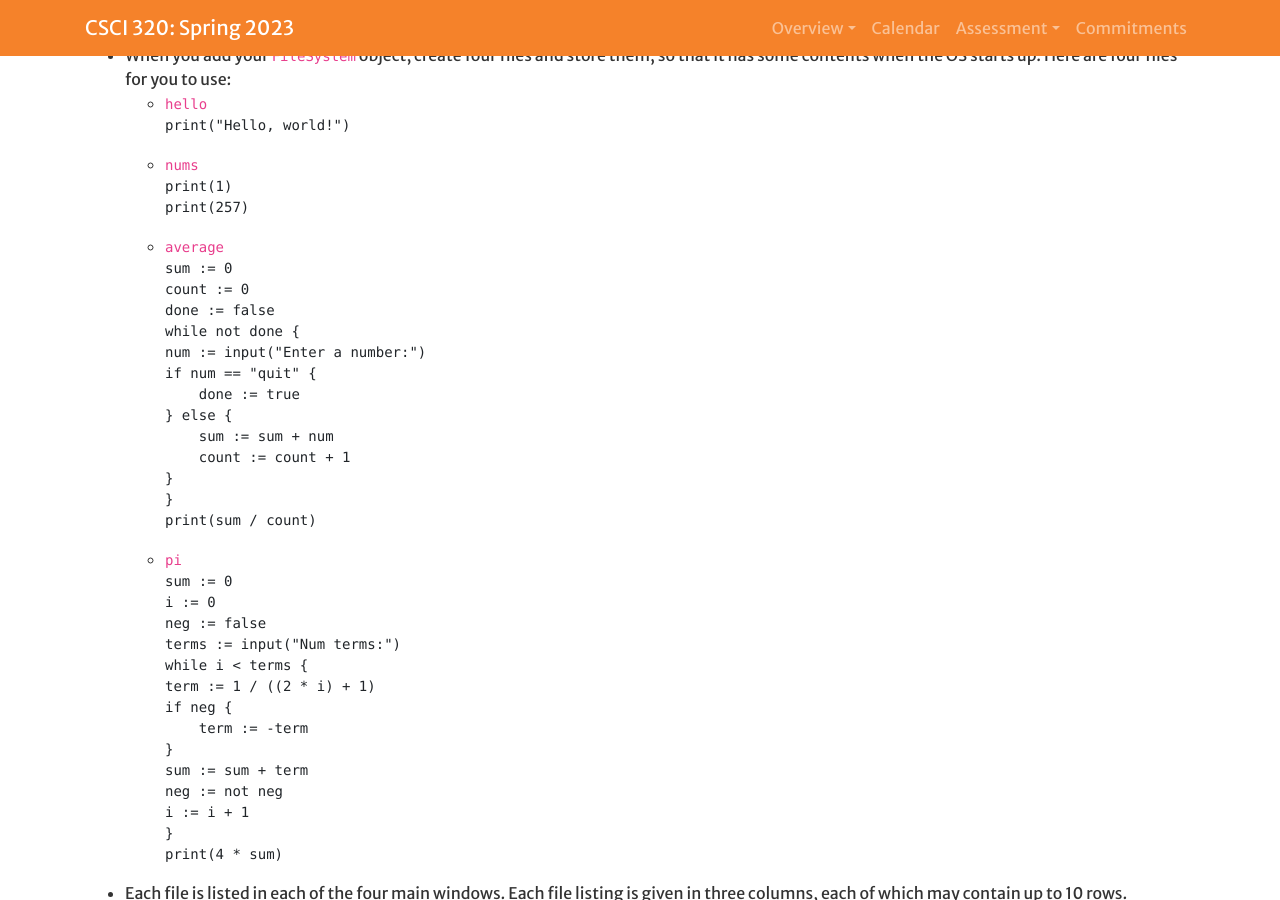
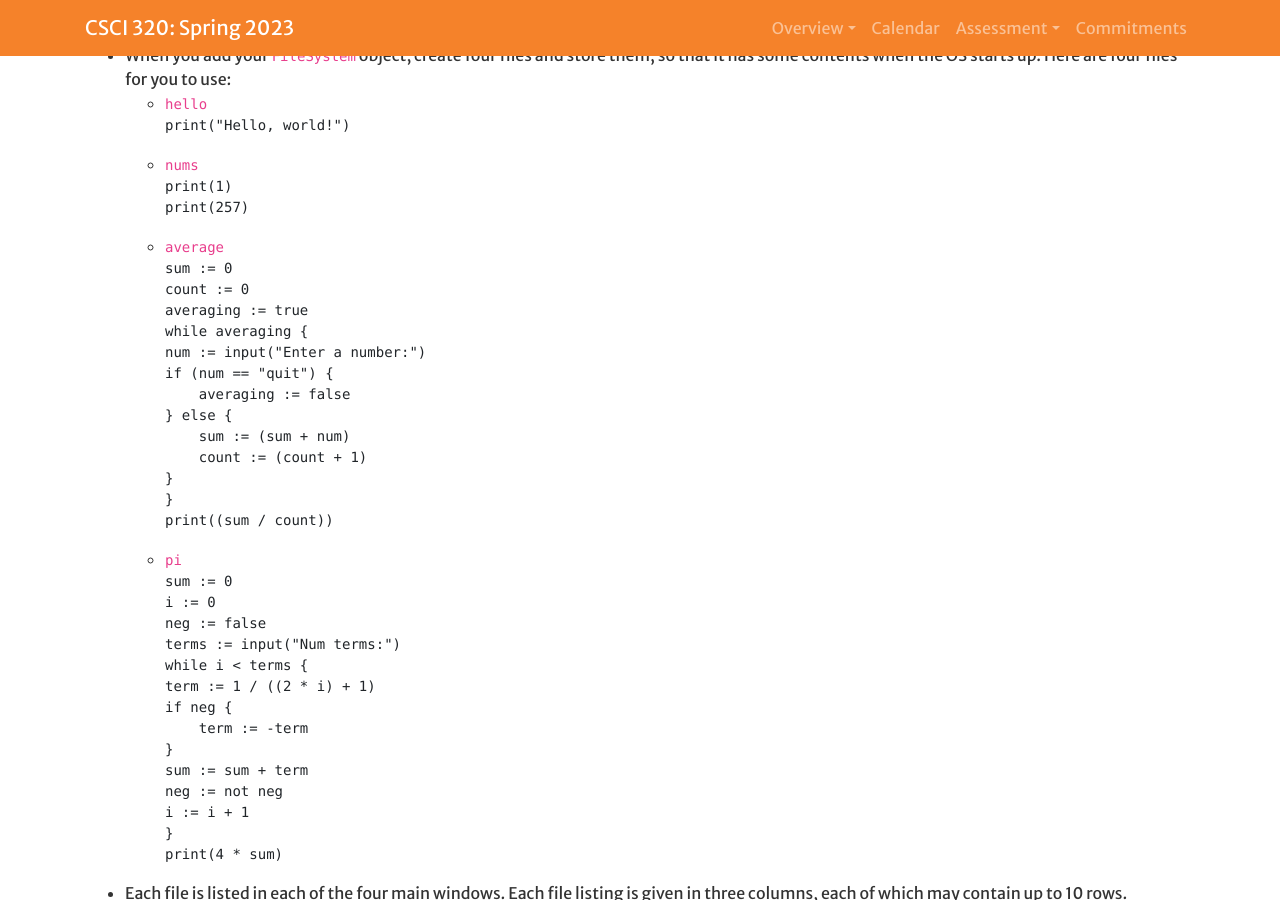
Before and after one commit to Hendrix-CS/csci320, a Jekyll site: the page built from projects/swim.md, in a window 1280 px wide and 900 px high, scrolled down 1488 px. Built offline with Jekyll 4.4.1, drawn with Linux system fonts in a browser that asks for light colours; a script that is not in the unit is left out; our own code applies the rules of GitHub Pages for plain Markdown files.

Commit message:
Updated average program.

````diff
--- a/projects/swim.md
+++ b/projects/swim.md
@@ -73,17 +73,17 @@ print(257)
 ```
 sum := 0
 count := 0
-done := false
-while not done {
+averaging := true
+while averaging {
     num := input("Enter a number:")
-    if num == "quit" {
-        done := true
+    if (num == "quit") {
+        averaging := false
     } else {
-        sum := sum + num
-        count := count + 1
+        sum := (sum + num)
+        count := (count + 1)
     }
 }
-print(sum / count)
+print((sum / count))
 ```
   * `pi`
 ```
````
